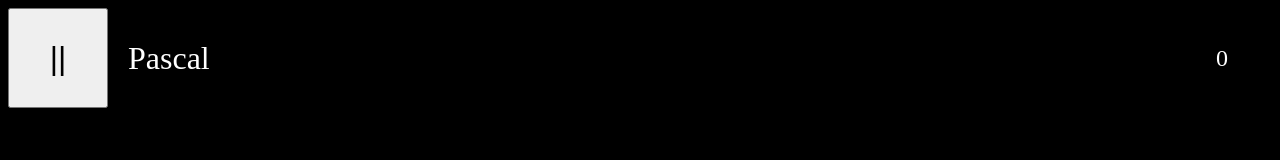
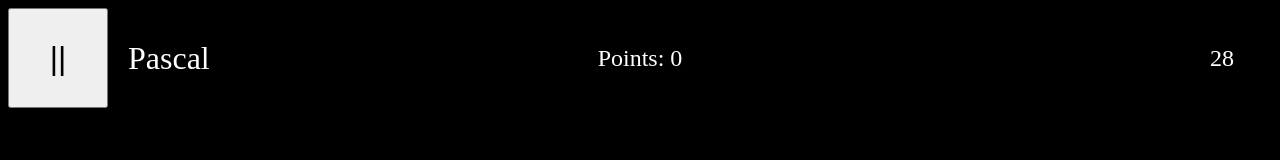
Before and after one commit to prettygoodstudios/Pascal, a React app: page / in a window 1280 px wide. Both pictures are taken after a click on the button "Play". Shown: the top 160 px of the page. Built offline with nearby package versions, Linux system fonts and the light colour scheme.

Commit message:
Implemented the ability to pause game.

```diff
--- a/src/components/App.jsx
+++ b/src/components/App.jsx
@@ -2,7 +2,10 @@ import React, {Component} from 'react';
 
 import Home from "./screens/Home.jsx";
 import Game from "./screens/Game.jsx";
-import {HOME_STATE, GAME_STATE} from "../constants/gameStates";
+import EndGameMenu from "./screens/EndGameMenu.jsx";
+import PauseGameMenu from "./screens/PauseGameMenu.jsx";
+
+import {HOME_STATE, GAME_STATE, END_GAME, PAUSE_GAME} from "../constants/gameStates";
 
 class App extends Component{
 
@@ -10,7 +13,8 @@ class App extends Component{
         super();
 
         this.state = {
-            gameState: HOME_STATE
+            gameState: HOME_STATE,
+            points: 0
         }
     }
 
@@ -24,12 +28,34 @@ class App extends Component{
         });
     }
 
+    endGame = (points) => {
+        this.setState({
+            gameState: END_GAME,
+            points
+        });
+    }
+
+    goHome = () => {
+        this.setState({
+            gameState: HOME_STATE
+        });
+    }
+
+    pauseGame = (points) => {
+        this.setState({
+            gameState: PAUSE_GAME,
+            points
+        });
+    }
+
     render(){
-        const {gameState} = this.state;
+        const {gameState, points} = this.state;
         return(
             <div>
                 {gameState == HOME_STATE && <Home startGame={this.startGame}/>}
-                {gameState == GAME_STATE && <Game />}
+                {gameState == PAUSE_GAME && <PauseGameMenu startGame={this.startGame} goHome={this.goHome} points={points}/>}
+                {(gameState == GAME_STATE || gameState == PAUSE_GAME) && <Game endGame={this.endGame} gameState={gameState} pauseGame={this.pauseGame}/>}
+                {gameState == END_GAME && <EndGameMenu startGame={this.startGame} goHome={this.goHome} points={points}/>}
             </div>
         )
     }
--- /dev/null
+++ b/src/components/screens/EndGameMenu.jsx
@@ -0,0 +1,23 @@
+import React, {Component} from "react";
+
+class EndGameMenu extends Component {
+    constructor(props){
+        super(props);
+    }
+
+    render(){
+        const {points, startGame, goHome} = this.props;
+        return(
+            <div className="game-menu">
+                <h1>Pascal</h1>
+                <p>You earned: {points} points!</p>
+                <div className="game-menu__options">
+                    <button onClick={startGame}>Play Again</button>
+                    <button onClick={goHome}>Main Menu</button>
+                </div>
+            </div>
+        );
+    }
+}
+
+export default EndGameMenu;
--- a/src/components/screens/Game.jsx
+++ b/src/components/screens/Game.jsx
@@ -1,6 +1,7 @@
 import React, {Component} from "react";
 import Box from "../widgets/Box.jsx";
 import Slot from "../widgets/Slot.jsx";
+import { PAUSE_GAME } from "../../constants/gameStates.js";
 
 class Game extends Component {
 
@@ -11,7 +12,8 @@ class Game extends Component {
             answer: [[], []],
             boxes: [],
             slots: [],
-            arena: null
+            arena: null,
+            time: 30
         }
     }
 
@@ -66,15 +68,31 @@ class Game extends Component {
             const secondBox = Math.floor(Math.random()*boxes.length);
             const tempBox = boxes[firstBox];
             boxes[firstBox] = boxes[secondBox];
-            boxes[secondBox] = tempBox;
+            boxes[secondBox] = tempBox;``
         }
 
 
         this.setState({
             answer: rows,
             boxes,
-            slots
+            slots,
+            time: 30
         });
+        window.clearInterval(this.timer);
+        this.timer = window.setInterval(this.updateTime, 1000);
+    }
+
+    updateTime = () => {
+        const {time, points} = this.state;
+        if(this.props.gameState != PAUSE_GAME){
+            if(time-1 == 0){
+                this.props.endGame(points);
+            }else{
+                this.setState({
+                    time: time-1
+                });
+            }
+        }
     }
 
     generatePascalTriangle(n){
@@ -91,7 +109,7 @@ class Game extends Component {
     }
 
     componentWillUnmount(){
-
+        window.clearInterval(this.timer);
     }
 
     setBoxPosition = (id, x, y) => {
@@ -113,8 +131,16 @@ class Game extends Component {
         }
     }
 
+    startNewRound = () => {
+        const {boxes, arena, time, points} = this.state;
+        this.setState({
+            points: points+boxes.length*50+time*50
+        });
+        this.startChallenge(arena);
+    }
+
     snapBox = (boxId, slotId) => {
-        const {boxes, slots, answer, arena} = this.state;
+        const {boxes, slots, answer} = this.state;
         let box = boxes[boxId];
         const slot = slots[slotId];
         if(slot.value == -1){
@@ -142,18 +168,21 @@ class Game extends Component {
                     slots
                 });
             }else{
-                this.startChallenge(arena);
+                this.startNewRound();
             }
         }
     }
 
     render(){
-        const {points, boxes, slots} = this.state;
+        const {points, boxes, slots, time} = this.state;
+        const {pauseGame, gameState} = this.props;
+
         return(
-            <div className="game">
+            <div className="game" style={{display: gameState == PAUSE_GAME ? "none" : "grid"}}>
                 <div className="game__title">Pascal</div>
-                <button className="game__pause">||</button>
-                <div className="game__score">{points}</div>
+                <button className="game__pause" onClick={() => pauseGame(points)}>||</button>
+                <div className="game__time">{time}</div>
+                <div className="game__score">Points: {points}</div>
                 <div className="game__arena">
                     {slots.map((s, i) => {
                         const {x, y} = s;
--- /dev/null
+++ b/src/components/screens/PauseGameMenu.jsx
@@ -0,0 +1,23 @@
+import React, {Component} from "react";
+
+class PauseGameMenu extends Component {
+    constructor(props){
+        super(props);
+    }
+
+    render(){
+        const {points, startGame, goHome} = this.props;
+        return(
+            <div className="game-menu">
+                <h1>Pascal</h1>
+                <p>You currently have: {points} points!</p>
+                <div className="game-menu__options">
+                    <button onClick={startGame}>Resume</button>
+                    <button onClick={goHome}>Main Menu</button>
+                </div>
+            </div>
+        );
+    }
+}
+
+export default PauseGameMenu;
--- a/src/constants/gameStates.js
+++ b/src/constants/gameStates.js
@@ -1,2 +1,4 @@
 export const HOME_STATE = 'HOME';
 export const GAME_STATE = 'GAME';
+export const END_GAME = 'END_GAME';
+export const PAUSE_GAME = 'PAUSE_GAME';
--- /dev/null
+++ b/src/styles/game-menu.scss
@@ -0,0 +1,31 @@
+.game-menu{
+    color: $light-color;
+    display: flex;
+    flex-direction: column;
+    align-items: center;
+    font-family: $font;
+    &__options{
+        button{
+            border-radius: 25px;
+            font-size: 1.5em;
+            border-style: none;
+            width: 300px;
+            height: 50px;
+            margin: 20px 0px;
+            background-color: $light-color;
+            color: $dark-color;
+            border-color: $light-color;
+            border-style: solid;
+            border-width: 4px;
+            display: flex;
+            justify-content: center;
+            align-items: center;
+
+            &:hover{
+                background-color: $dark-color;
+                color: $light-color;
+                cursor: pointer;
+            }
+        }
+    }
+}
--- a/src/styles/game.scss
+++ b/src/styles/game.scss
@@ -22,6 +22,14 @@
     }
 
     &__score{
+        grid-column: 2;
+        grid-row: 1;
+        font-size: 1.5em;
+        display: flex;
+        justify-content: center;
+        align-items: center;
+    }
+    &__time{
         grid-column: 3;
         grid-row: 1;
         font-size: 1.5em;
--- a/src/styles/main.scss
+++ b/src/styles/main.scss
@@ -1,6 +1,7 @@
 @import "variables";
 @import "home";
 @import "game";
+@import "game-menu";
 
 html, body {
     background-color: $dark-color;
```
